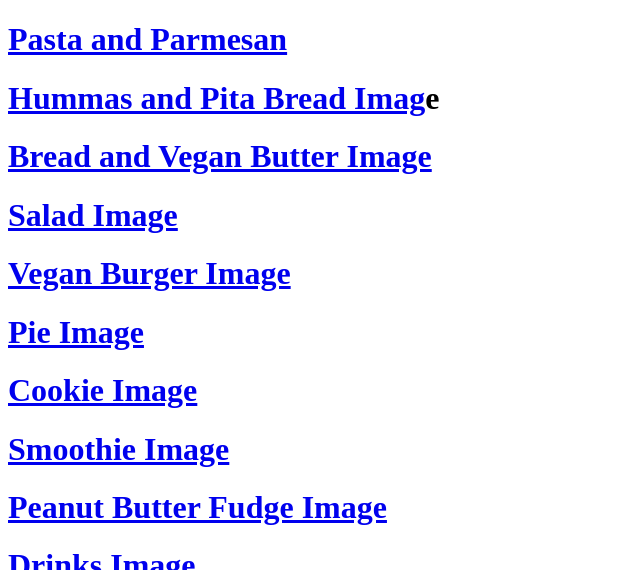
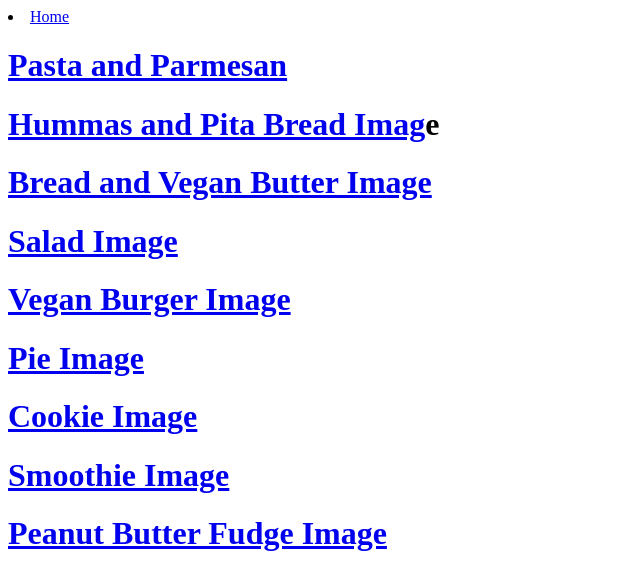
Before and after one commit to Refranc/Refranc.github.io, a plain HTML site: page index.html in a window 1280 px wide. Shown: the top 570 px of the page, without its empty margins (0-640 px from the left). Drawn offline with Linux system fonts and the light colour scheme.

Commit message:
Update index.html

```diff
--- a/index.html
+++ b/index.html
@@ -1,6 +1,7 @@
 <!DOCTYPE html>
 <html lang="en">
   <body>
+    <li><a href="https://tadmill.github.io/">Home</a></li>
 <h1><a href="https://www.pexels.com/photo/bowl-of-pasta-with-parmesan-and-basil-10054917/">Pasta and Parmesan</a></h1>
 <h1><a href="https://www.pexels.com/photo/fresh-hummus-and-pita-bread-1618898/">Hummas and Pita Bread Imag</a>e</h1>
 <h1><a href="https://images.pexels.com/photos/1052167/pexels-photo-1052167.jpeg?auto=compress&cs=tinysrgb&w=1260&h=750&dpr=1%22">Bread and Vegan Butter Image</a></h1>
```
